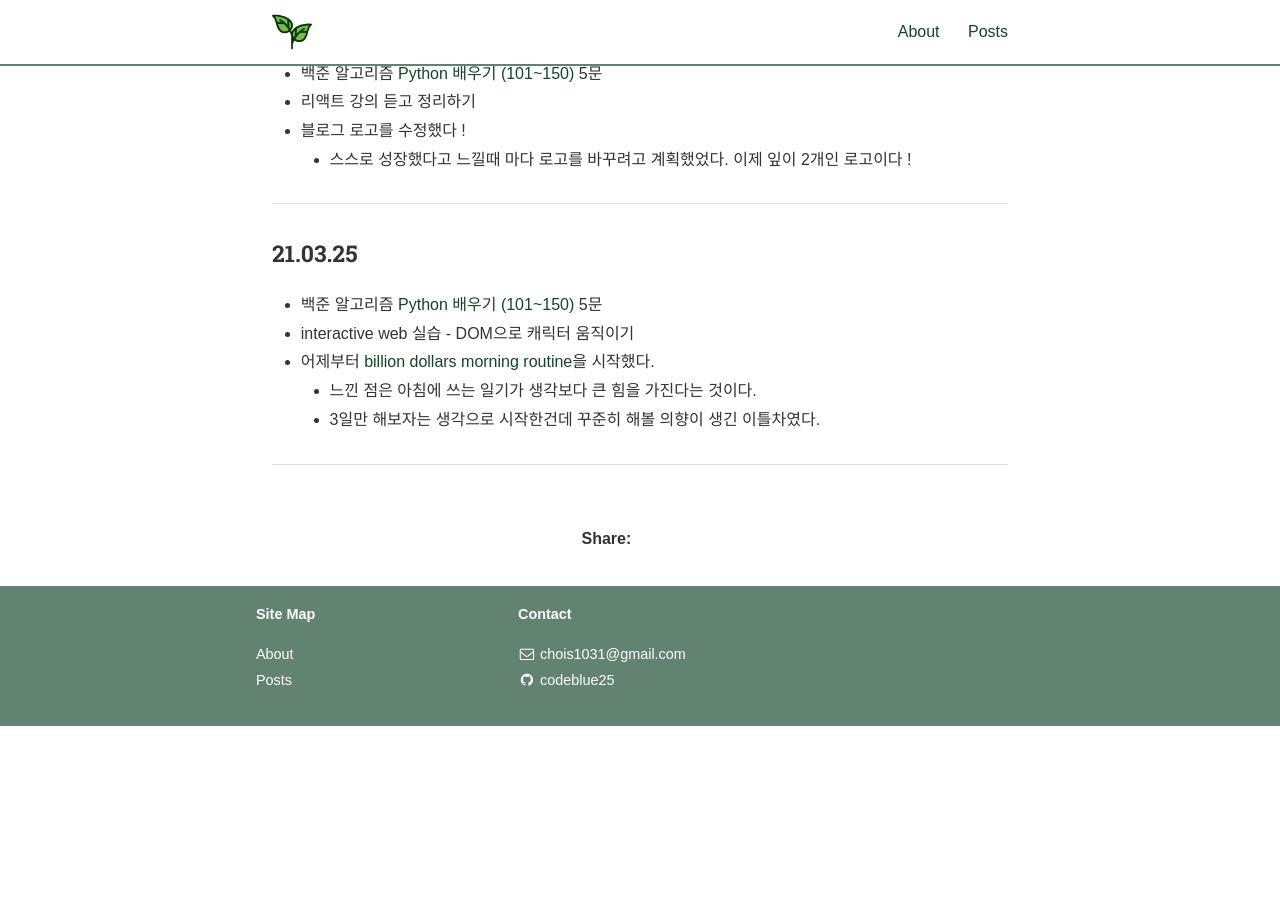
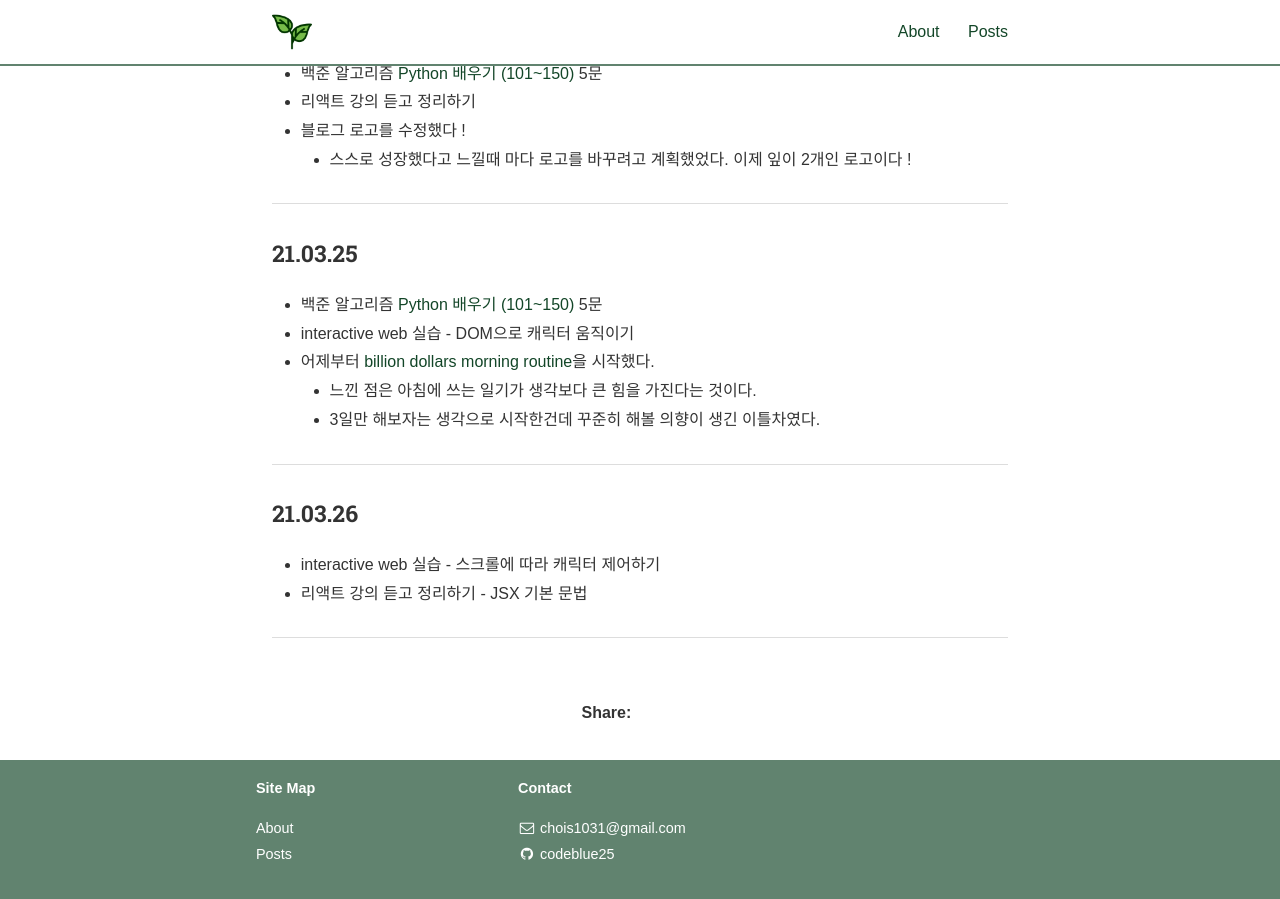
Before and after one commit to codeblue25/codeblue25.github.io, a Jekyll site: the page built from _posts/2021-03-21-0327.md, in a window 1280 px wide and 900 px high, scrolled down 976 px. Built offline with Jekyll 4.4.1, drawn with Linux system fonts in a browser that asks for light colours; nearby versions of some CDN libraries; some web fonts are replaced; a style sheet for code colours, icons or effects is not loaded; before the commit the page ends 1702 px from its top, so only the background shows below that.

Commit message:
210326 TIL

```diff
--- a/_posts/2021-03-21-0327.md
+++ b/_posts/2021-03-21-0327.md
@@ -48,3 +48,10 @@ categories: TIL
   * 3일만 해보자는 생각으로 시작한건데 꾸준히 해볼 의향이 생긴 이틀차였다.
 
 ---
+
+<h3>21.03.26</h3>
+
+* interactive web 실습 - 스크롤에 따라 캐릭터 제어하기
+* 리액트 강의 듣고 정리하기 - JSX 기본 문법
+
+---
```
